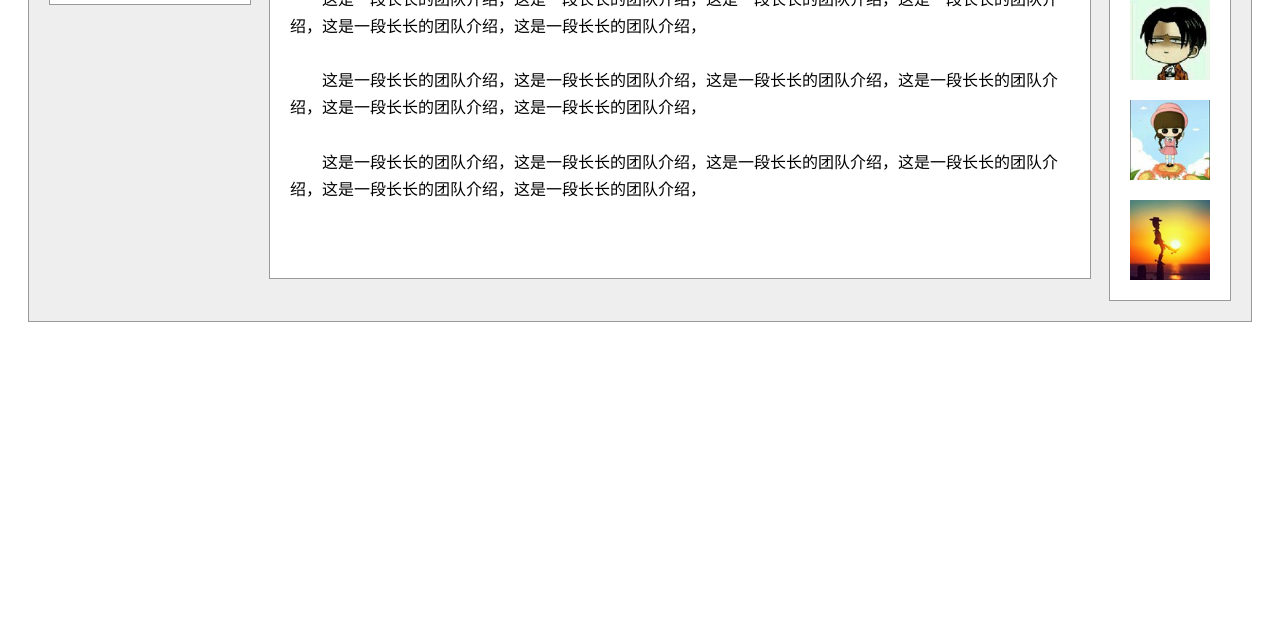
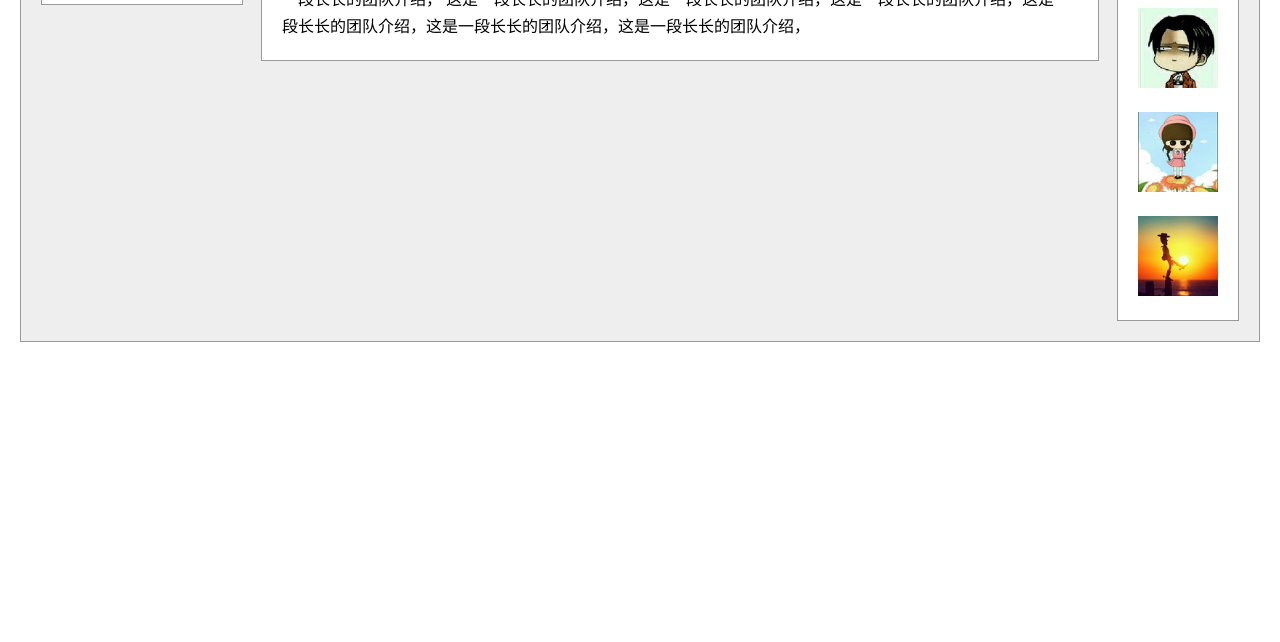
Before and after one commit to zpdmm/ife-1, a plain HTML site: page 0103/task_1_3.html in a window 1280 px wide. Shown: the part 158-800 px from the top of the page. Drawn offline with Linux system fonts and the light colour scheme.

Commit message:
0103 modified

```diff
--- a/0103/task_1_3.css
+++ b/0103/task_1_3.css
@@ -1,13 +1,14 @@
-html{
+body{
 	background-color: #fff;
+	margin:0;
+	padding: 0;
 }
 .main{
-	position: relative;
 	background-color: #eee;
 	padding: 20px;
 	border:1px #999 solid;
-	overflow: hidden;
 	margin: 20px;
+	overflow: auto;
 }
 .team_name{
 	position: relative;
@@ -29,13 +30,16 @@ html{
 	margin-top: 20px;
 	word-wrap:break-word;
 }
+.container{
+	position: relative;
+	margin-left: 220px;
+}
 .team_introduction{
 	border:1px #999 solid;
 	background-color: #fff;
 	position: absolute;
-	left: 240px;
-	right: 160px;
-	white-space: pre-wrap;
+	margin-right: 140px;
+/*	white-space: pre-wrap;*/
 	text-indent: 2em;
 	line-height: 1.7em;
 	font-family: serif,"宋体";
@@ -48,12 +52,17 @@ html{
 	background-color: #fff;
 }
 .self_logo ul{
+	margin: 0;
+	padding: 0;
+}
+ul li{
+	margin: 20px;
 	list-style-type: none;
-	padding: 0px;
 }
+
 .self_logo img{
 	width: 80px;
 	height: 80px;
-	float: left;
-	margin: 0 20px 20px;
+/*	float: left;*/
+/*	margin: 0 20px 20px;*/
 }
--- a/0103/task_1_3.html
+++ b/0103/task_1_3.html
@@ -11,6 +11,7 @@
 			<img src="img/team_logo.jpg">
 			<span>frontendless</span>
 		</div>
+		<div class="container">
 			<div class="team_introduction">
 				关于我们的团队的介绍。
 
@@ -23,11 +24,12 @@
 			</div>
 			<div class="self_logo">
 				<ul>
-				<li><a href="http://ife.baidu.com/user/profile?userId=390"><img src="img/Zhangyue.jpg" alt="张越"></a></li>
-				<li><a href="http://ife.baidu.com/user/profile?userId=357"><img src="img/Hele.jpg" alt="贺乐"></a></li>
-				<li><a href="http://ife.baidu.com/user/profile?userId=670"><img src="img/Chenyao.jpg" alt="陈瑶"></a></li>
-				<li><a href="http://ife.baidu.com/user/profile?userId=587"><img src="img/ljl.jpg" alt="刘佳玲"></a></li>
+					<li><img src="img/Zhangyue.jpg" alt="张越"></li>
+					<li><img src="img/Hele.jpg" alt="贺乐"></li>
+					<li><img src="img/Chenyao.jpg" alt="陈瑶"></li>
+					<li><img src="img/ljl.jpg" alt="刘佳玲"></li>
 				</ul>
+			</div>
 		</div>
 	</div>
 </body>
```
Also changed, not shown: 0103/img/task_1_3_1.png (added), 1 other file. Lines whose indentation alone changed are shown as unchanged.
